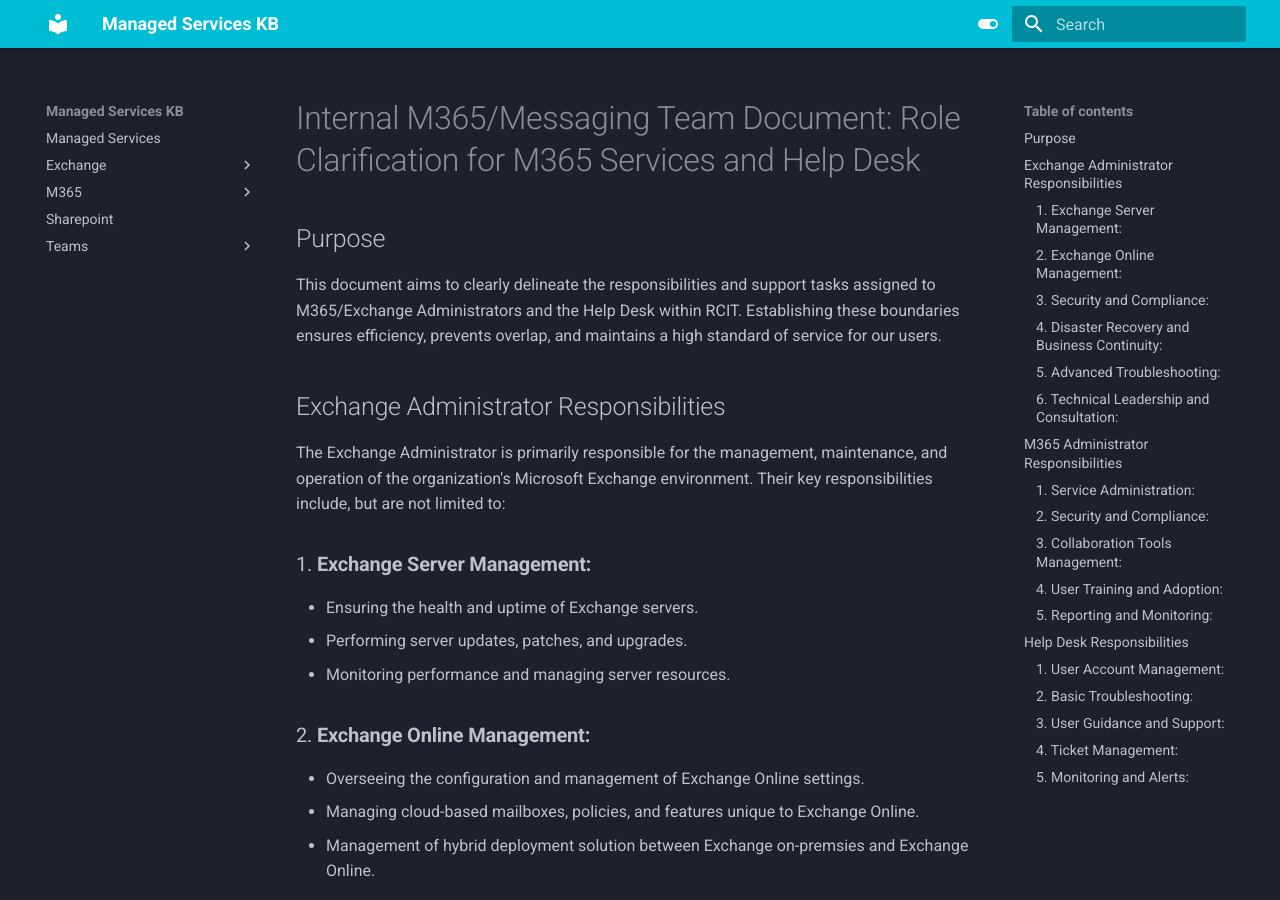
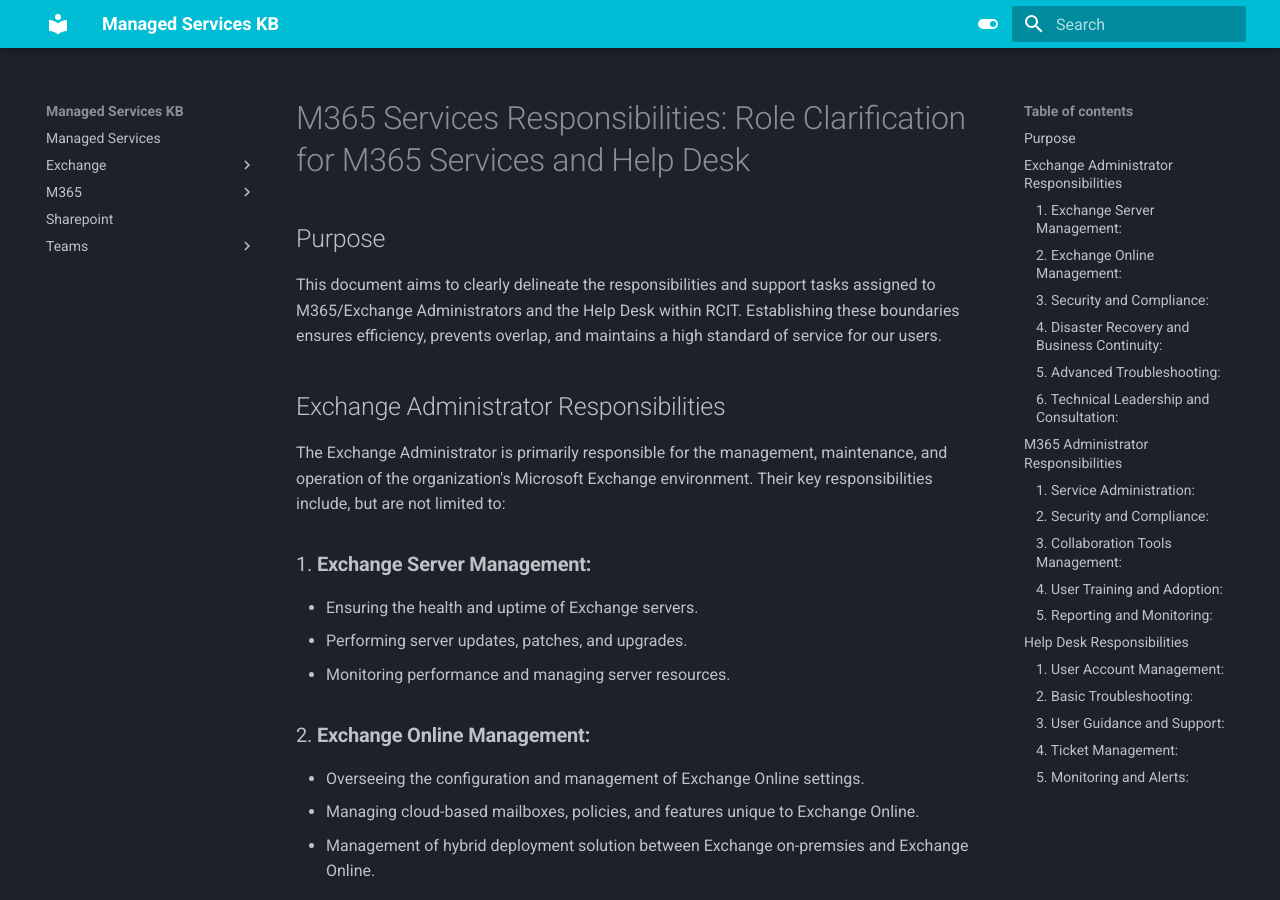
Before and after one commit to gpegues/MKDocs_Dev, an MkDocs documentation site: the page built from docs/Exchange/Role Clarification for M365 Services and Help Desk.md, in a window 1280 px wide and 900 px high. Built offline with MkDocs 1.6.1 and Material for MkDocs 9.7.7, drawn with Linux system fonts in a browser that asks for light colours.

Commit message:
Update Role Clarification for M365 Services and Help Desk.md

```diff
--- a/docs/Exchange/Role Clarification for M365 Services and Help Desk.md
+++ b/docs/Exchange/Role Clarification for M365 Services and Help Desk.md
@@ -1,4 +1,4 @@
-# Internal M365/Messaging Team Document: Role Clarification for M365 Services and Help Desk
+# M365 Services Responsibilities: Role Clarification for M365 Services and Help Desk
 
 ## Purpose
 
```
